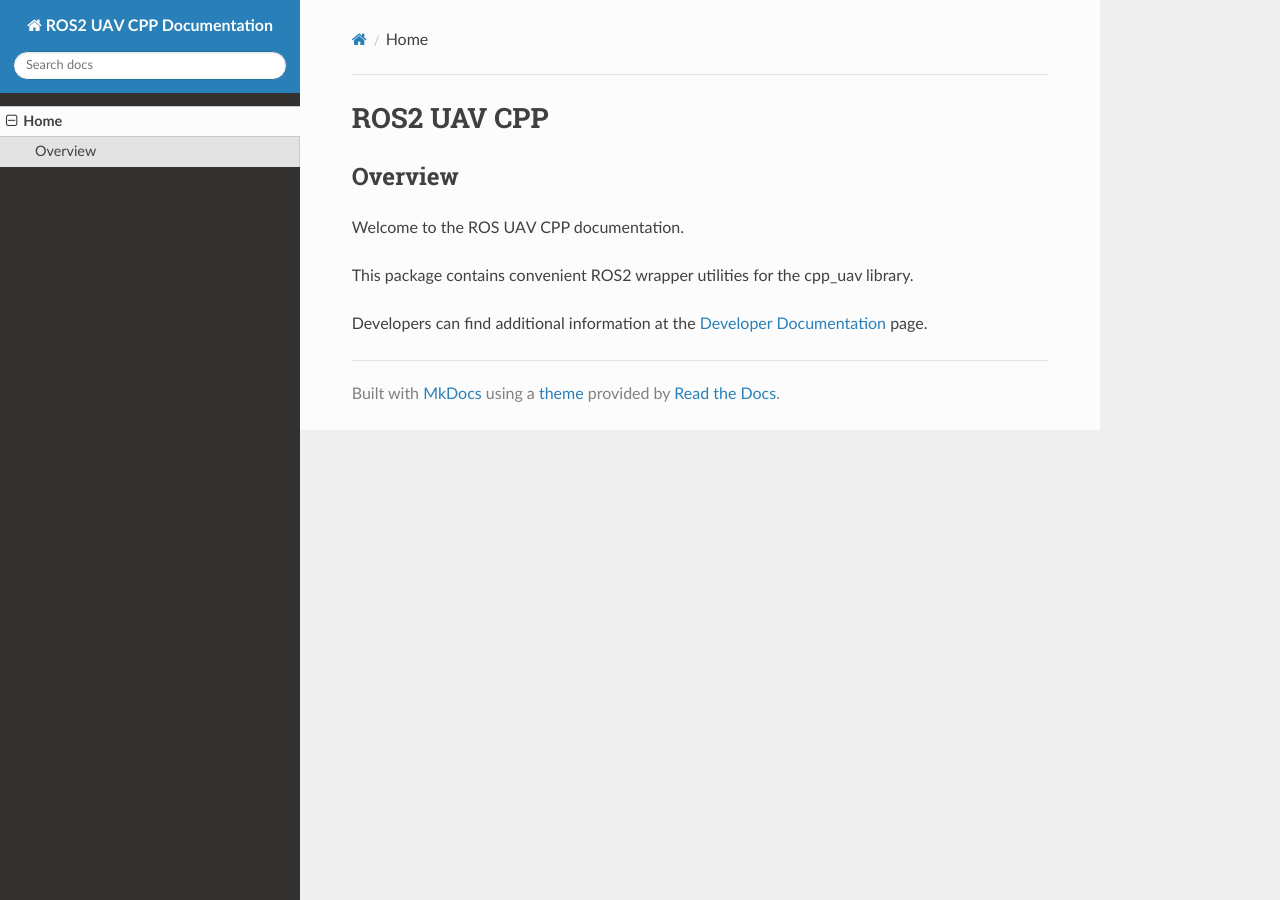
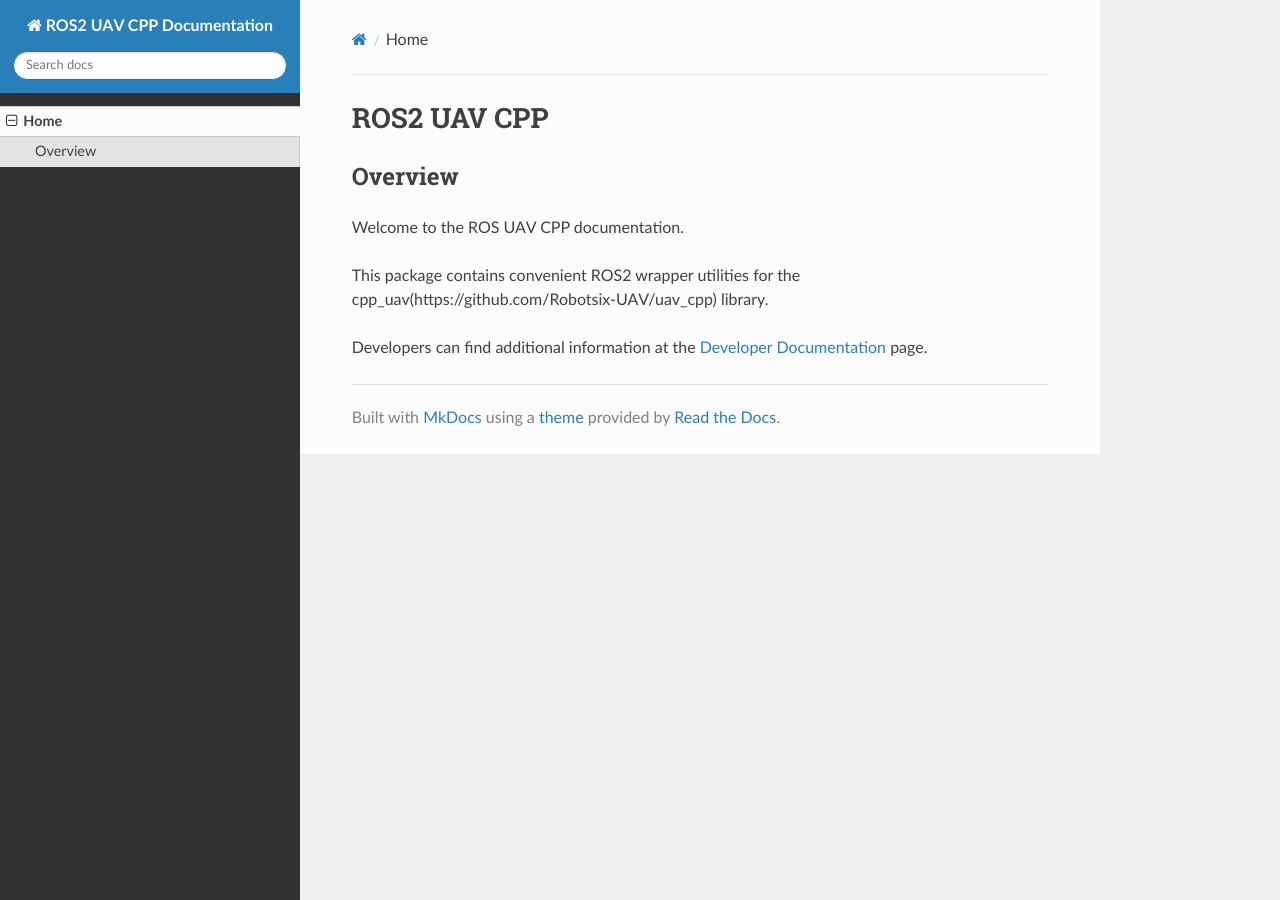
Before and after one commit to Robotsix-UAV/ros2_uav_cpp, an MkDocs documentation site: the page built from docs/index.md, in a window 1280 px wide. Built offline with MkDocs 1.6.1, drawn with Linux system fonts in a browser that asks for light colours; nearby versions of some CDN libraries; some of the changed lines change nothing that is shown.

Commit message:
update documentation

```diff
--- a/docs/index.md
+++ b/docs/index.md
@@ -4,6 +4,6 @@
 
 Welcome to the ROS UAV CPP documentation.
 
-This package contains convenient ROS2 wrapper utilities for the cpp_uav library.
+This package contains convenient ROS2 wrapper utilities for the cpp_uav(https://github.com/Robotsix-UAV/uav_cpp) library.
 
 Developers can find additional information at the [Developer Documentation](dev/ros2_uav_cpp) page.
```
